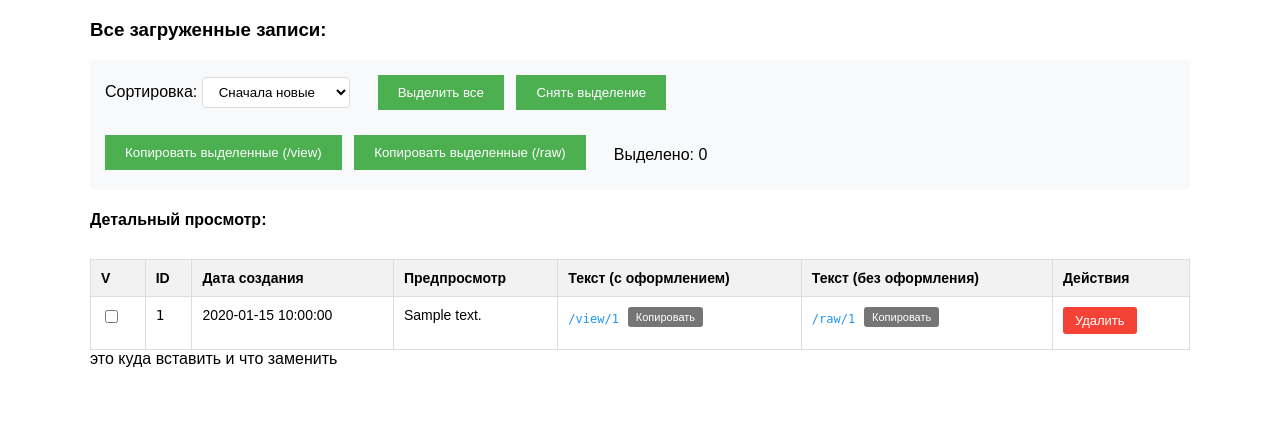
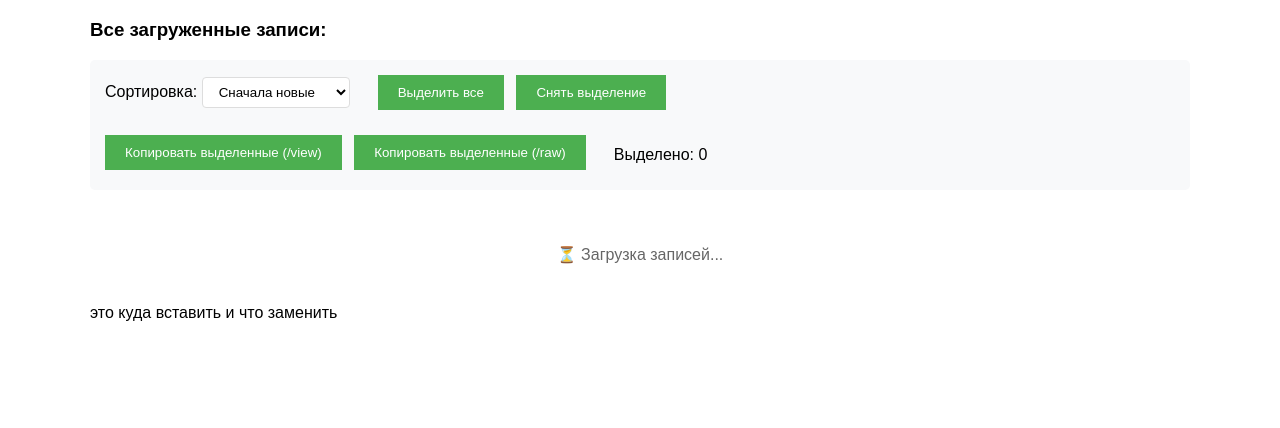
Before and after one commit to waqa1/my-pastebin, a Flask app: page / in a window 1280 px wide. Shown: the part 449-877 px from the top of the page. After the commit the page ends 770 px from the top, so only its background shows below. Run offline with Flask 3, Linux system fonts and the light colour scheme; the visitor is signed in with stand-in values (Sample User, id 1); tables that the repository leaves empty hold one stand-in row (values such as "Sample post").

Commit message:
Update admin.html

```diff
--- a/templates/admin.html
+++ b/templates/admin.html
@@ -255,12 +255,15 @@ button {
 
 
 <!-- Таблица остаётся для детального просмотра -->
-<h4>Детальный просмотр:</h4>
-{% if pastes %}
-    <table class="pastes-table">
+<!-- Таблица записей (будет заполняться через AJAX) -->
+<div id="loadingMessage" style="text-align: center; padding: 40px; color: #666;">
+    ⏳ Загрузка записей...
+</div>
+
+<table class="pastes-table" id="pastesTable" style="display: none;">
     <thead>
         <tr>
-                <th>V</th>
+            <th>Выделить</th>
             <th>ID</th>
             <th>Дата создания</th>
             <th>Предпросмотр</th>
@@ -270,56 +273,13 @@ button {
         </tr>
     </thead>
     <tbody id="pastesTableBody">
-            {% for paste in pastes %}
-            <tr>
-                <td>
-                    <input type="checkbox"
-                           class="paste-checkbox"
-                           value="{{ paste.id }}"
-                           onchange="updateSelectedCount()">
-                </td>
-                <td><code>{{ paste.id }}</code></td>
-                <td>{{ paste.created_at }}</td>
-                <td class="preview" title="{{ paste.preview }}">{{ paste.preview }}</td>
-
-                <!-- Столбец для ссылки с оформлением -->
-                <td class="link-cell">
-                    <div class="tooltip">
-                        <a href="/view/{{ paste.id }}" class="link" target="_blank">
-                            /view/{{ paste.id }}
-                        </a>
-                        <span class="tooltiptext">Открыть в браузере</span>
-                    </div>
-                    <button class="copy-btn" onclick="copyToClipboard('{{ request.host_url }}view/{{ paste.id }}', this)">
-                        Копировать
-                    </button>
-                </td>
-
-                <!-- Столбец для ссылки без оформления -->
-                <td class="link-cell">
-                    <div class="tooltip">
-                        <a href="/raw/{{ paste.id }}" class="link" target="_blank">
-                            /raw/{{ paste.id }}
-                        </a>
-                        <span class="tooltiptext">Сырой текст (для анализа)</span>
-                    </div>
-                    <button class="copy-btn" onclick="copyToClipboard('{{ request.host_url }}raw/{{ paste.id }}', this)">
-                        Копировать
-                    </button>
-                </td>
-
-                <td>
-                    <button class="delete-btn" onclick="confirmDelete('{{ paste.id }}')">
-                        Удалить
-                    </button>
-                </td>
-            </tr>
-            {% endfor %}
+        <!-- Сюда будет вставляться содержимое через JavaScript -->
     </tbody>
 </table>
-{% else %}
-    <p>Записей пока нет.</p>
-{% endif %}
+
+<div id="noPastesMessage" style="display: none; text-align: center; padding: 40px; color: #666;">
+    📝 Записей пока нет. Создайте первую!
+</div>
 
     <!-- Диалог подтверждения удаления -->
     <div id="confirmDialog" class="confirm-dialog" style="display: none;">
```
Lines whose indentation alone changed are shown as unchanged.
